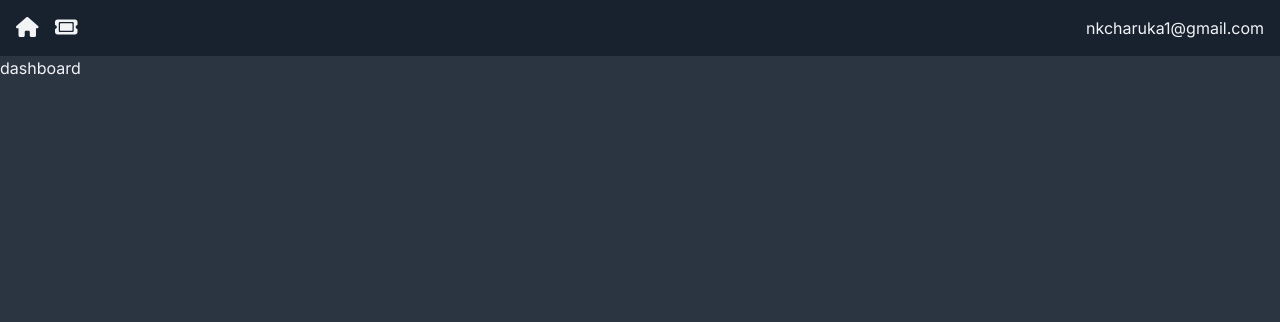
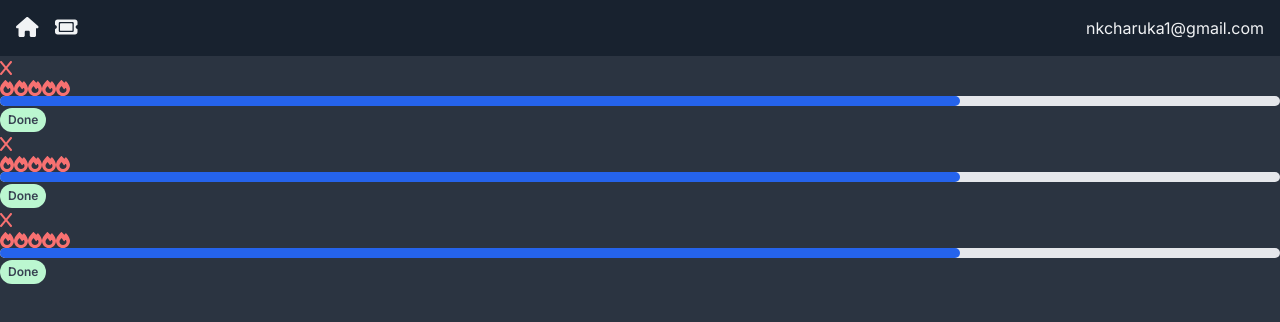
Before and after one commit to charukaonline/ticket-app-nextjs, a Next.js app: page / in a window 1280 px wide. Shown: the top 322 px of the page. Built offline with nearby package versions, Linux system fonts and the light colour scheme.

Commit message:
ticket card components update

```diff
--- a/app/page.jsx
+++ b/app/page.jsx
@@ -1,7 +1,14 @@
 import React from "react";
+import TickerCard from "./{components}/TickerCard";
 
 const dashboard = () => {
-  return <div>dashboard</div>;
+  return (
+    <div>
+      <TickerCard />
+      <TickerCard />
+      <TickerCard />
+    </div>
+  );
 };
 
 export default dashboard;
--- /dev/null
+++ b/app/{components}/DeleteBlock.jsx
@@ -0,0 +1,11 @@
+import { faX } from "@fortawesome/free-solid-svg-icons";
+import { FontAwesomeIcon } from "@fortawesome/react-fontawesome";
+import React from "react";
+
+const DeleteBlock = () => {
+  return (
+    <FontAwesomeIcon icon={faX} className="text-red-400 hover:text-red-200" />
+  );
+};
+
+export default DeleteBlock;
--- /dev/null
+++ b/app/{components}/PriorityDisplay.jsx
@@ -0,0 +1,17 @@
+import { faFire } from "@fortawesome/free-solid-svg-icons";
+import { FontAwesomeIcon } from "@fortawesome/react-fontawesome";
+import React from "react";
+
+const PriorityDisplay = () => {
+  return (
+    <div className="flex justify-start align-baseline">
+      <FontAwesomeIcon icon={faFire} className="text-red-400" />
+      <FontAwesomeIcon icon={faFire} className="text-red-400" />
+      <FontAwesomeIcon icon={faFire} className="text-red-400" />
+      <FontAwesomeIcon icon={faFire} className="text-red-400" />
+      <FontAwesomeIcon icon={faFire} className="text-red-400" />
+    </div>
+  );
+};
+
+export default PriorityDisplay;
--- /dev/null
+++ b/app/{components}/ProgressDisplay.jsx
@@ -0,0 +1,14 @@
+import React from "react";
+
+const ProgressDisplay = () => {
+  return (
+    <div className="w-full bg-gray-200 rounded-full h-2.5">
+      <div
+        className="bg-blue-600 h-2.5 rounded-full"
+        style={{ width: "75%" }}
+      ></div>
+    </div>
+  );
+};
+
+export default ProgressDisplay;
--- /dev/null
+++ b/app/{components}/StatusDisplay.jsx
@@ -0,0 +1,11 @@
+import React from "react";
+
+const StatusDisplay = () => {
+  return (
+    <span className="inline-block rounded-full px-2 py-1 text-xs font-semibold text-gray-700 bg-green-200">
+      Done
+    </span>
+  );
+};
+
+export default StatusDisplay;
--- /dev/null
+++ b/app/{components}/TickerCard.jsx
@@ -0,0 +1,18 @@
+import React from "react";
+import DeleteBlock from "./DeleteBlock";
+import PriorityDisplay from "./PriorityDisplay";
+import ProgressDisplay from "./ProgressDisplay";
+import StatusDisplay from "./StatusDisplay";
+
+const TickerCard = () => {
+  return (
+    <div>
+      <DeleteBlock />
+      <PriorityDisplay />
+      <ProgressDisplay />
+      <StatusDisplay />
+    </div>
+  );
+};
+
+export default TickerCard;
```
